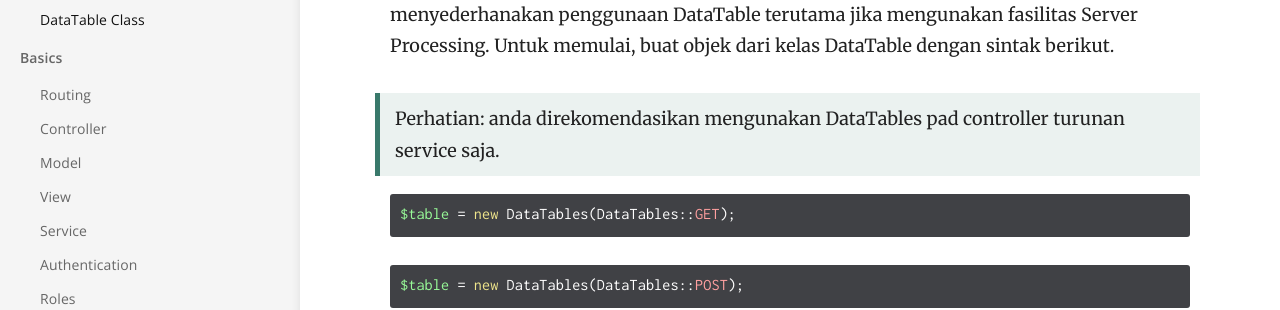
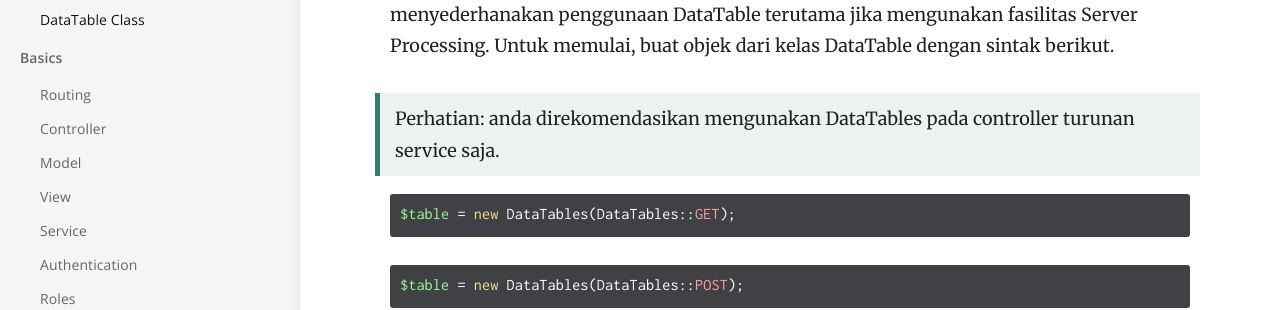
Before and after one commit to Velliz/pudo, a Jekyll site: the page built from _docs/advanced/datatables.md, in a window 1280 px wide and 1400 px high. Shown: the part 319-629 px from the top of the window. Built offline with Jekyll 4.4.1, drawn with Linux system fonts in a browser that asks for light colours; some of the changed text lies outside the part shown.

Commit message:
update data tables article 3

````diff
--- a/_docs/advanced/datatables.md
+++ b/_docs/advanced/datatables.md
@@ -10,7 +10,7 @@ DataTable adalah plugin jQuery yang paling populer digunakan untuk menampilkan d
 Puko menyediakan fasilitas berupa kelas yang dapat menyederhanakan penggunaan DataTable terutama jika mengunakan
 fasilitas Server Processing. Untuk memulai, buat objek dari kelas DataTable dengan sintak berikut.
 
-> Perhatian: anda direkomendasikan mengunakan DataTables pad controller turunan service saja.
+> Perhatian: anda direkomendasikan mengunakan DataTables pada controller turunan service saja.
 
 ```php
 $table = new DataTables(DataTables::GET);
````
Also changed, not shown: other parts of _docs/advanced/datatables.md (+0 -2 lines).
